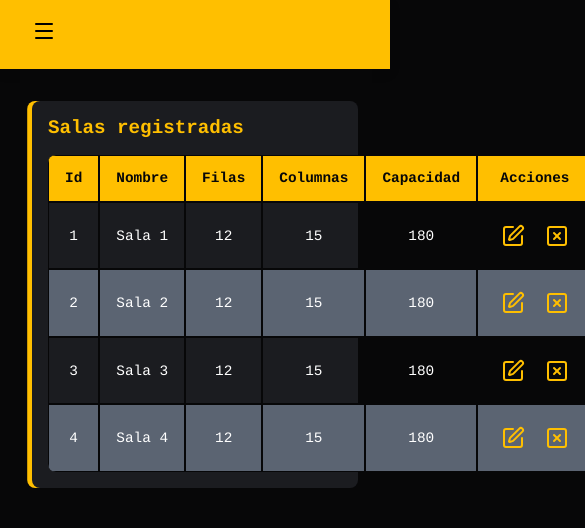
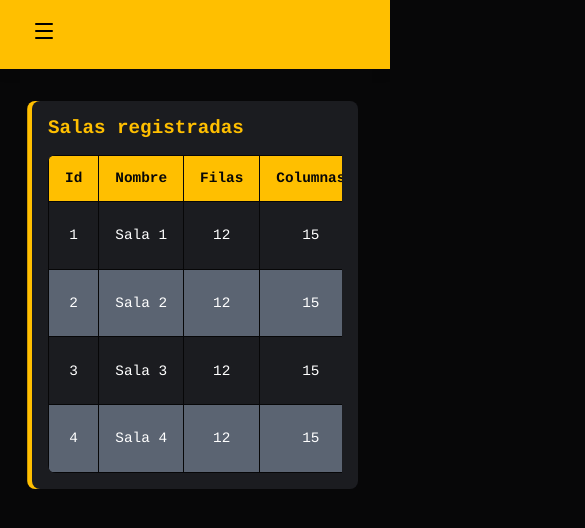
Before and after one commit to JavierCastill04/sg-cine, a Next.js app: page /salas in a window 390 px wide. Shown: the top 528 px of the page, 585 px wide, since content can reach past the window. Built offline with nearby package versions, Linux system fonts and the light colour scheme.

Commit message:
Ajustar responsividad de tabla de salas

```diff
--- a/src/app/globals.css
+++ b/src/app/globals.css
@@ -97,3 +97,8 @@ p {
   background: var(--color-enfasis);
   color: var(--color-primario);
 }
+
+.tableContainer {
+  width: 100%;
+  overflow-x: auto;
+}
--- a/src/features/salas/SalaGrid.tsx
+++ b/src/features/salas/SalaGrid.tsx
@@ -2,7 +2,7 @@
 
 import { salasData } from "@/data/salasData";
 import { useAppDispatch } from "@/redux/hooks";
-import { SquarePen, SquareX} from "lucide-react";
+import { SquarePen, SquareX } from "lucide-react";
 
 import styles from "@/features/salas/salas.module.css"
 
@@ -10,6 +10,7 @@ export default function ProductGrid() {
     const dispatch = useAppDispatch();
 
     return (
+        <div className="tableContainer">
             <table className={styles.salasTable}>
                 <thead>
                     <tr>
@@ -31,12 +32,13 @@ export default function ProductGrid() {
                             <td>{sala.capacidad.columnas}</td>
                             <td>{sala.capacidad.filas * sala.capacidad.columnas}</td>
                             <td className={styles.actions}>
-                            <button className={styles.iconButton}><SquarePen/></button>
-                            <button className={styles.iconButton}><SquareX/></button>
+                                <button className={styles.iconButton}><SquarePen /></button>
+                                <button className={styles.iconButton}><SquareX /></button>
                             </td>
                         </tr>
                     ))}
                 </tbody>
             </table>
+        </div>
     );
 }
--- a/src/features/salas/salas.module.css
+++ b/src/features/salas/salas.module.css
@@ -5,9 +5,10 @@
 }
 
 .salasTable {
-    width: 100%;
+    width: max-content;
     border-radius: 8px;
-    border-collapse: separate;
+    min-width: 100%;
+    border-collapse: collapse;
     border-spacing: 0;
     overflow: hidden;
 }
@@ -49,7 +50,6 @@
     background-color: var(--color-secundario);
     padding: 1rem;
     border-radius: 8px;
-
     box-shadow: -0.3rem  0 var(--color-enfasis);
 }
 
```
Lines whose indentation alone changed are shown as unchanged.
